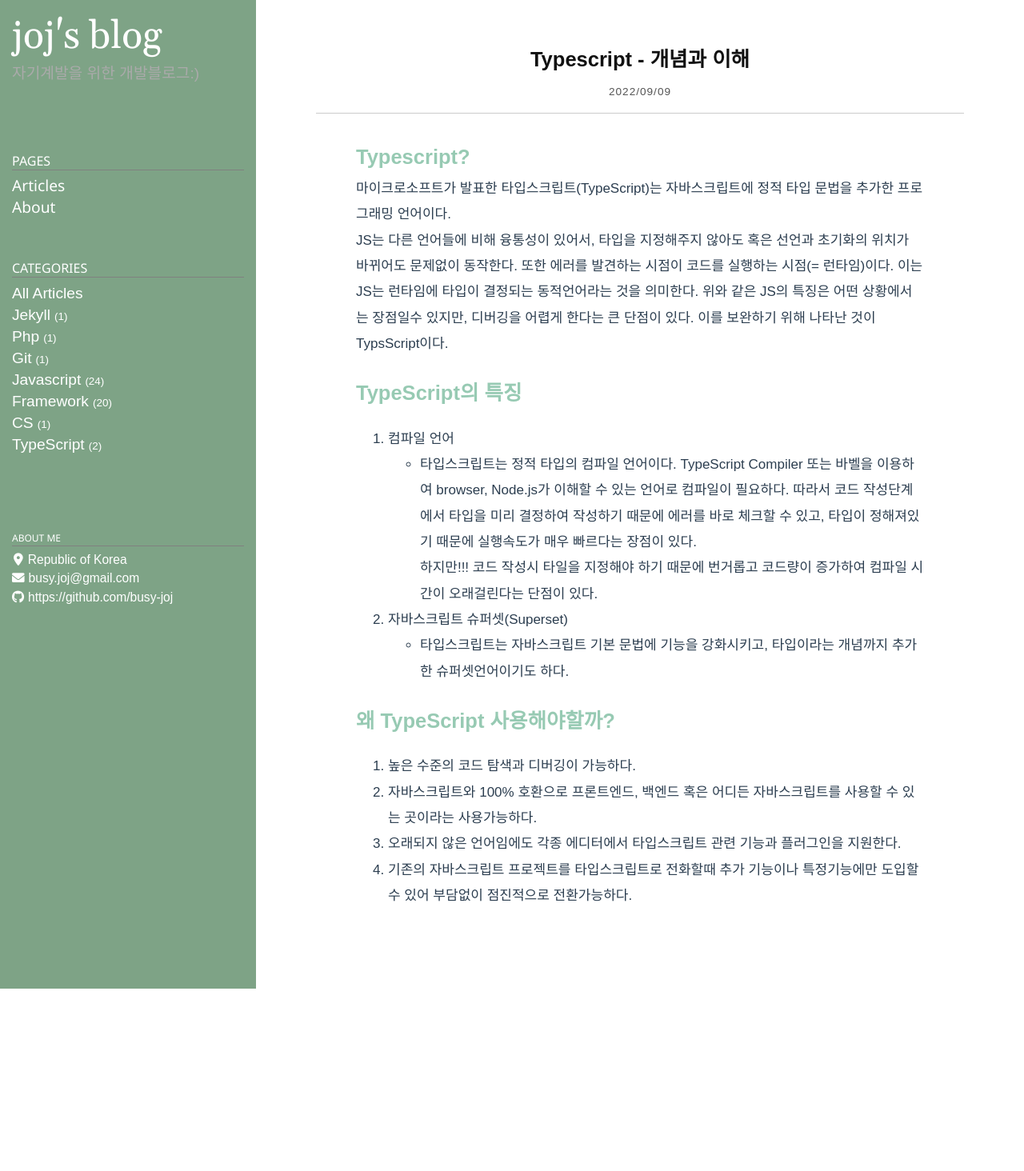
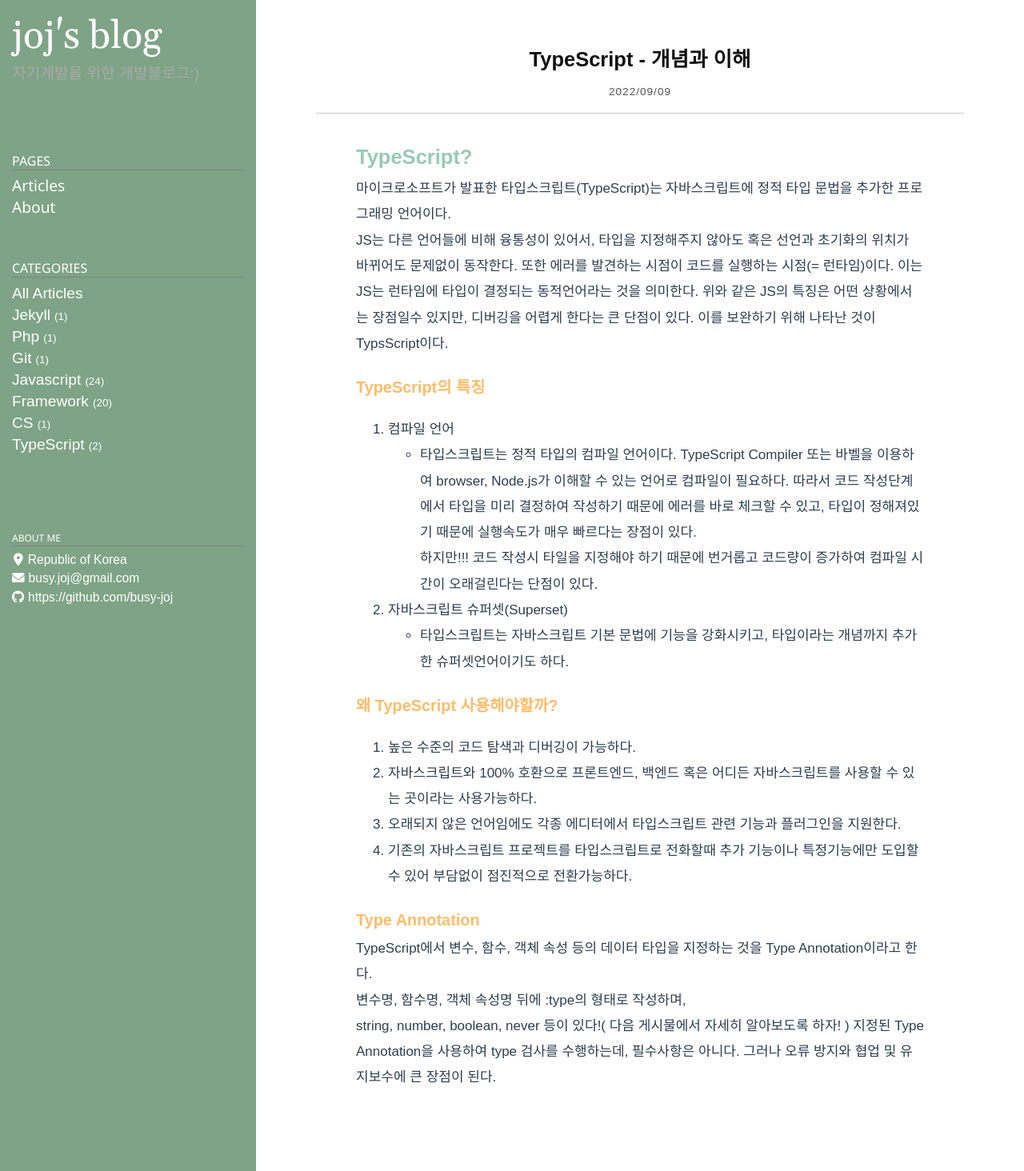
Before and after one commit to busy-joj/busy-joj.github.io, a Jekyll site: the page built from _posts/TypsScript/2022-09-09-typescript1.markdown, in a window 1280 px wide. Shown: the whole page at 80% size. Built offline with Jekyll 4.4.1, drawn with Linux system fonts in a browser that asks for light colours; some web fonts are replaced; before the commit the page ends 1236 px from its top, so only the background shows below that.

Commit message:
TypeScript1 post 수정

```diff
--- a/_posts/TypsScript/2022-09-09-typescript1.markdown
+++ b/_posts/TypsScript/2022-09-09-typescript1.markdown
@@ -1,16 +1,16 @@
 ---
 layout: post
-title: Typescript - 개념과 이해
+title: TypeScript - 개념과 이해
 date: 2022-09-09 18:39:24 +0900
 category: TypeScript
 ---
 
-## <span style="color:#97cab3;font-weight:bold">Typescript?</span>
+## <span style="color:#97cab3;font-weight:bold">TypeScript?</span>
 
 마이크로소프트가 발표한 타입스크립트(TypeScript)는 자바스크립트에 정적 타입 문법을 추가한 프로그래밍 언어이다.
 JS는 다른 언어들에 비해 융통성이 있어서, 타입을 지정해주지 않아도 혹은 선언과 초기화의 위치가 바뀌어도 문제없이 동작한다. 또한 에러를 발견하는 시점이 코드를 실행하는 시점(= 런타임)이다. 이는 JS는 런타임에 타입이 결정되는 동적언어라는 것을 의미한다. 위와 같은 JS의 특징은 어떤 상황에서는 장점일수 있지만, 디버깅을 어렵게 한다는 큰 단점이 있다. 이를 보완하기 위해 나타난 것이 TypsScript이다.
 
-## <span style="color:#97cab3;font-weight:bold">TypeScript의 특징</span>
+### <span style="color:#febc68;font-weight:bold">TypeScript의 특징</span>
 1. 컴파일 언어
 - 타입스크립트는 정적 타입의 컴파일 언어이다. TypeScript Compiler 또는 바벨을 이용하여 browser, Node.js가 이해할 수 있는 언어로 컴파일이 필요하다. 따라서 코드 작성단계에서 타입을 미리 결정하여 작성하기 때문에 에러를 바로 체크할 수 있고, 타입이 정해져있기 때문에 실행속도가 매우 빠르다는 장점이 있다.
 하지만!!! 코드 작성시 타일을 지정해야 하기 때문에 번거롭고 코드량이 증가하여 컴파일 시간이 오래걸린다는 단점이 있다.
@@ -18,8 +18,15 @@ JS는 다른 언어들에 비해 융통성이 있어서, 타입을 지정해주
 2. 자바스크립트 슈퍼셋(Superset)
 - 타입스크립트는 자바스크립트 기본 문법에 기능을 강화시키고, 타입이라는 개념까지 추가한 슈퍼셋언어이기도 하다.
 
-## <span style="color:#97cab3;font-weight:bold">왜 TypeScript 사용해야할까?</span>
+### <span style="color:#febc68;font-weight:bold">왜 TypeScript 사용해야할까?</span>
 1. 높은 수준의 코드 탐색과 디버깅이 가능하다.
 2. 자바스크립트와 100% 호환으로 프론트엔드, 백엔드 혹은 어디든 자바스크립트를 사용할 수 있는 곳이라는 사용가능하다.
 3. 오래되지 않은 언어임에도 각종 에디터에서 타입스크립트 관련 기능과 플러그인을 지원한다.
 4. 기존의 자바스크립트 프로젝트를 타입스크립트로 전화할때 추가 기능이나 특정기능에만 도입할 수 있어 부담없이 점진적으로 전환가능하다.
+
+### <span style="color:#febc68;font-weight:bold">Type Annotation</span>
+TypeScript에서 변수, 함수, 객체 속성 등의 데이터 타입을 지정하는 것을 Type Annotation이라고 한다.
+변수명, 함수명, 객체 속성명 뒤에 :type의 형태로 작성하며,
+string, number, boolean, never 등이 있다!( 다음 게시물에서 자세히 알아보도록 하자! )
+지정된 Type Annotation을 사용하여 type 검사를 수행하는데, 필수사항은 아니다.
+그러나 오류 방지와 협업 및 유지보수에 큰 장점이 된다.
```
